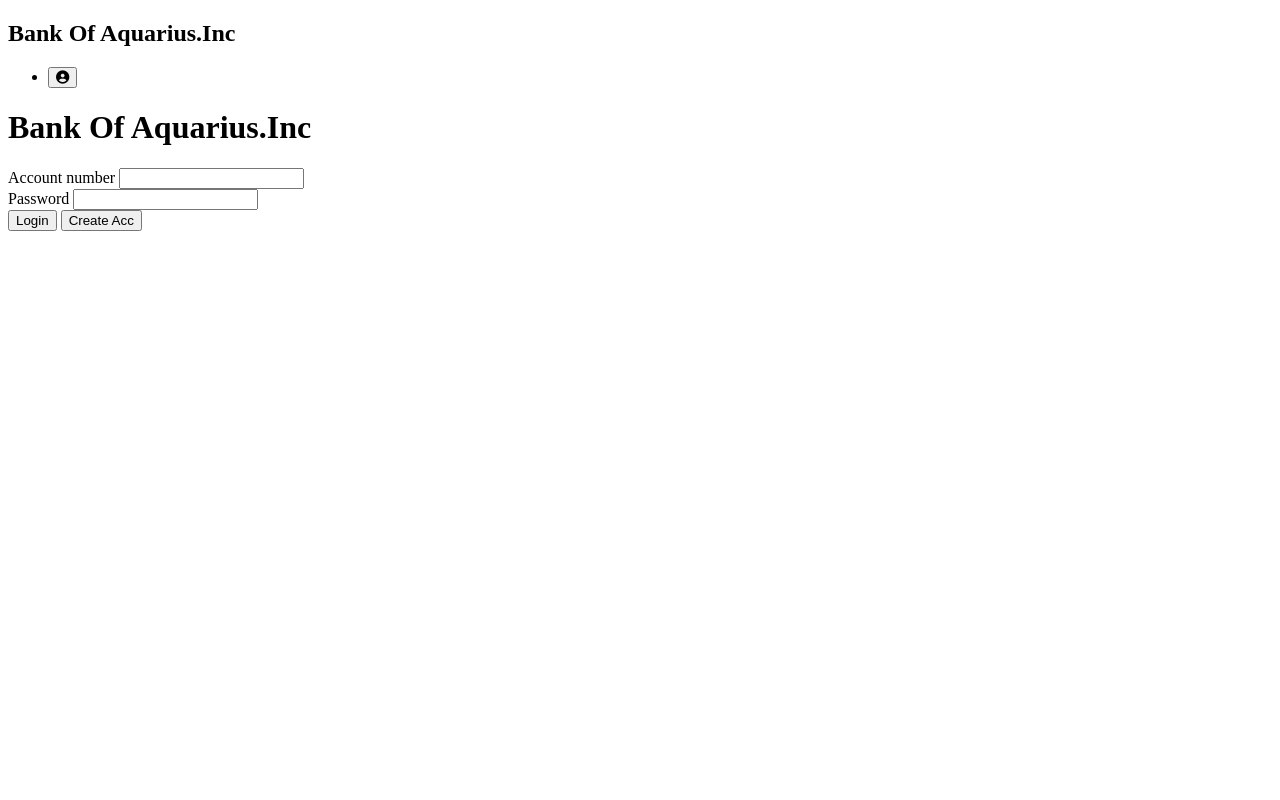
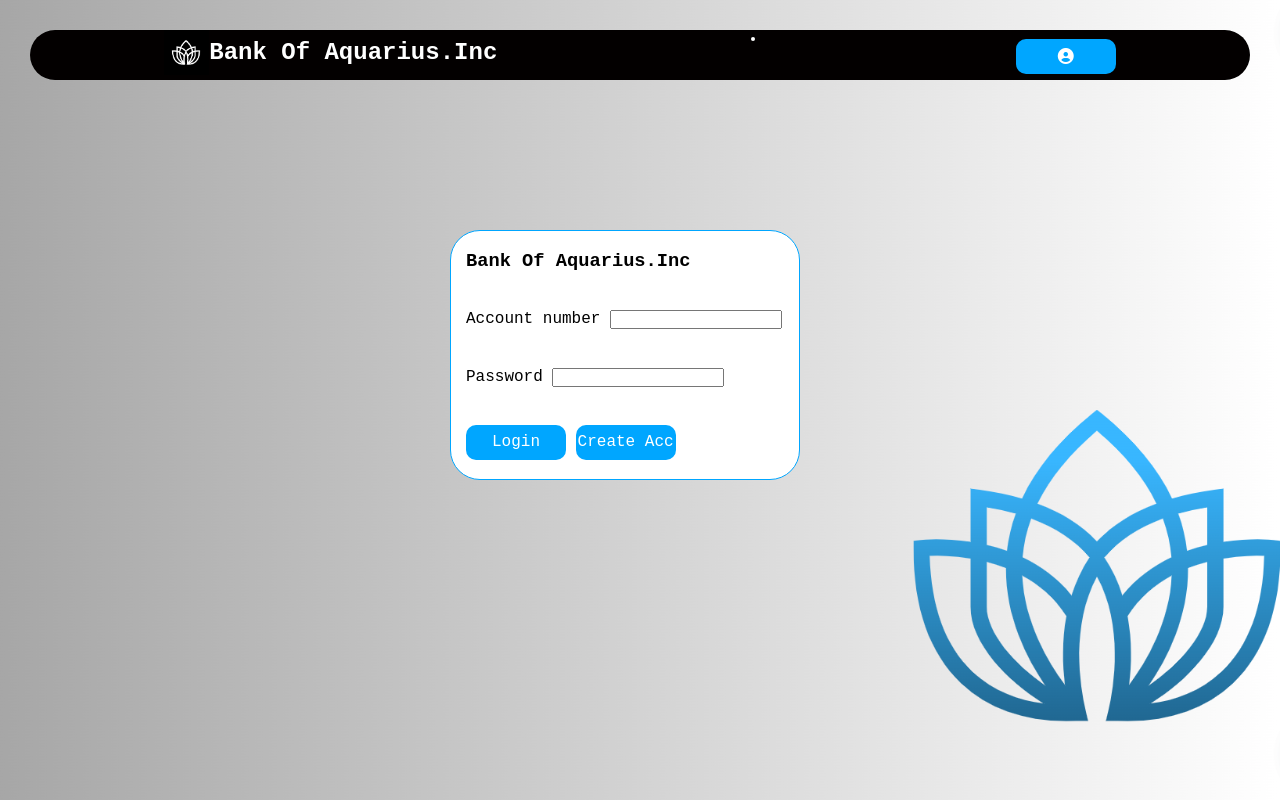
Before and after one commit to Takuzwc/Simple-Bank-Website, a plain HTML site: page Bankfront.html in a window 1280 px wide. Drawn offline with Linux system fonts and the light colour scheme.

Commit message:
bank front complete design

```diff
--- a/Bankfront.css
+++ b/Bankfront.css
@@ -0,0 +1,74 @@
+* {
+  box-sizing: border-box;
+  margin: 0;
+  padding: 0;
+  font-family: "Roboto Mono", monospace;
+}
+body {
+  position: absolute;
+  right: 0;
+  width: 100%;
+  min-height: 100vh;
+  object-fit: cover;
+  background-image: url(images/bankfront.jpg);
+  background-size: cover;
+}
+.nav {
+  display: flex;
+  justify-content: space-around;
+  height: 50px;
+  margin: 30px;
+  background: #030000;
+  color: #fff;
+  border-radius: 30px;
+  align-content: center;
+}
+.company {
+  display: flex;
+}
+.one {
+  margin-top: 150px;
+  justify-content: center;
+  align-content: center;
+}
+.login {
+  background: rgb(0, 166, 255);
+  float: right;
+  width: 100px;
+  height: 35px;
+  border-radius: 10px;
+  border: none;
+  margin-top: 9px;
+  margin-left: 250px;
+}
+.nav h2 {
+  margin-top: 9px;
+}
+.login i {
+  color: #fff;
+  font-size: medium;
+}
+
+.login_modal {
+  display: flex;
+  position: relative;
+  flex-direction: column;
+  justify-content: space-around;
+  width: 350px;
+  height: 250px;
+  padding-left: 15px;
+  border: 0.7px solid rgb(0, 166, 255);
+  border-radius: 30px;
+  margin-left: 450px;
+  background: #fff;
+}
+
+.btn button {
+  background: rgb(0, 166, 255);
+  width: 100px;
+  height: 35px;
+  border-radius: 10px;
+  border: none;
+  color: #fff;
+  font-size: medium;
+}
--- a/Bankfront.html
+++ b/Bankfront.html
@@ -12,19 +12,24 @@
     <title>Bank Of Aquarius</title>
   </head>
   <body>
-    <header>
+    <header class="nav">
+      <div class="company">
+        <img src="images/aqu.jpeg" alt="aquarius" width="45px" height="45px" />
         <h2 class="logo">Bank Of Aquarius.Inc</h2>
+      </div>
+
       <ul>
         <li>
-          <button class="Login">
+          <button class="login">
             <i class="fa fa-user-circle" aria-hidden="true"></i>
           </button>
         </li>
       </ul>
     </header>
 
+    <section class="one">
       <div class="login_modal">
-      <h1>Bank Of Aquarius.Inc</h1>
+        <h3>Bank Of Aquarius.Inc</h3>
 
         <div class="inputbox">
           <span>Account number</span>
@@ -36,11 +41,12 @@
           <input type="text" name="" required="required" />
         </div>
 
-      <div>
+        <div class="btn">
           <button>Login</button>
           <button>Create Acc</button>
         </div>
       </div>
+    </section>
     <script src="BankWebsite.js"></script>
   </body>
 </html>
```
Also changed, not shown: images/aqu.jpeg (added), images/bankfront.jpg (added), 2 other files. Lines whose indentation alone changed are shown as unchanged.
